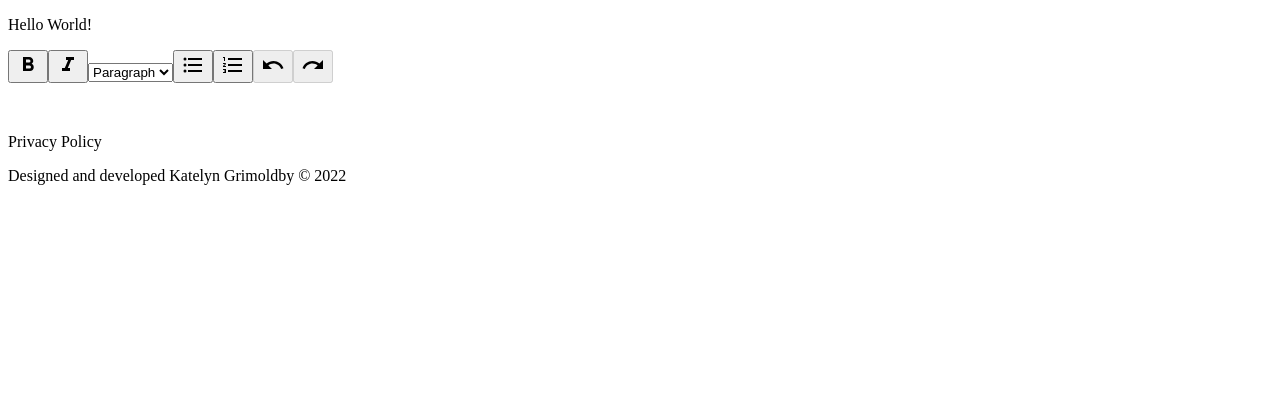
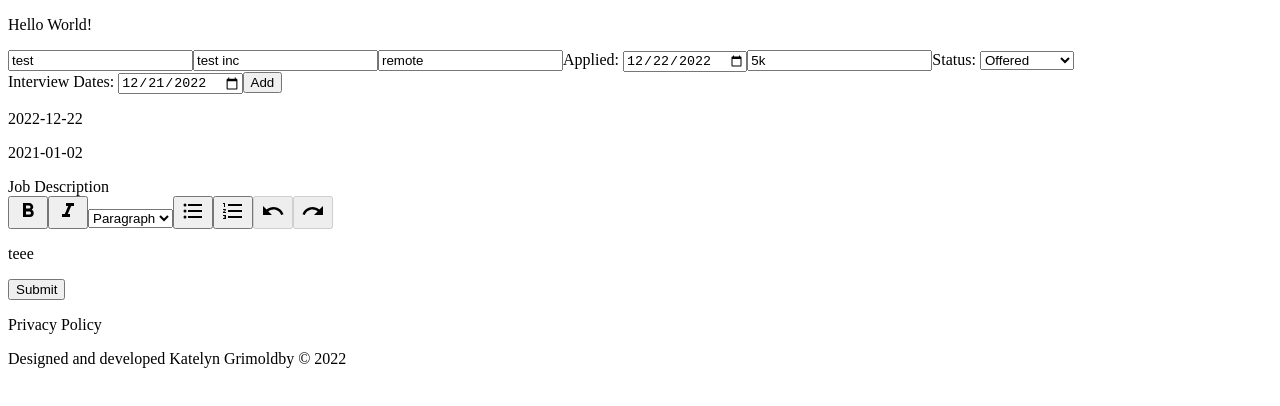
Before and after one commit to katelyngrimoldby/job-application-tracker, a React (Vite) app in the folder frontend/: page / in a window 1280 px wide. Shown: the top 406 px of the page. Built offline with nearby package versions, Linux system fonts and the light colour scheme.

Commit message:
Test w/ existing content

```diff
--- a/frontend/src/App.tsx
+++ b/frontend/src/App.tsx
@@ -1,11 +1,26 @@
 import { Footer } from './components/Layout';
-import RichTextEditor from './components/RichTextEditor';
+import ApplicationForm from './components/ApplicationForm';
+import { Job } from './types';
+
+const dummyJob: Job = {
+  jobDescription:
+    '{"type":"doc","content":[{"type":"paragraph","content":[{"type":"text","text":"teee"}]}]}',
+  positionTitle: 'test',
+  address: 'remote',
+  company: 'test inc',
+  applied: '2022-12-22',
+  compensation: '5k',
+  interviews: ['2022-12-22', '2021-01-02'],
+  status: 'offered',
+  id: 1,
+  userId: 1,
+};
 
 function App() {
   return (
     <>
       <p>Hello World!</p>
-      <RichTextEditor />
+      <ApplicationForm content={dummyJob} />
       <Footer />
     </>
   );
```
